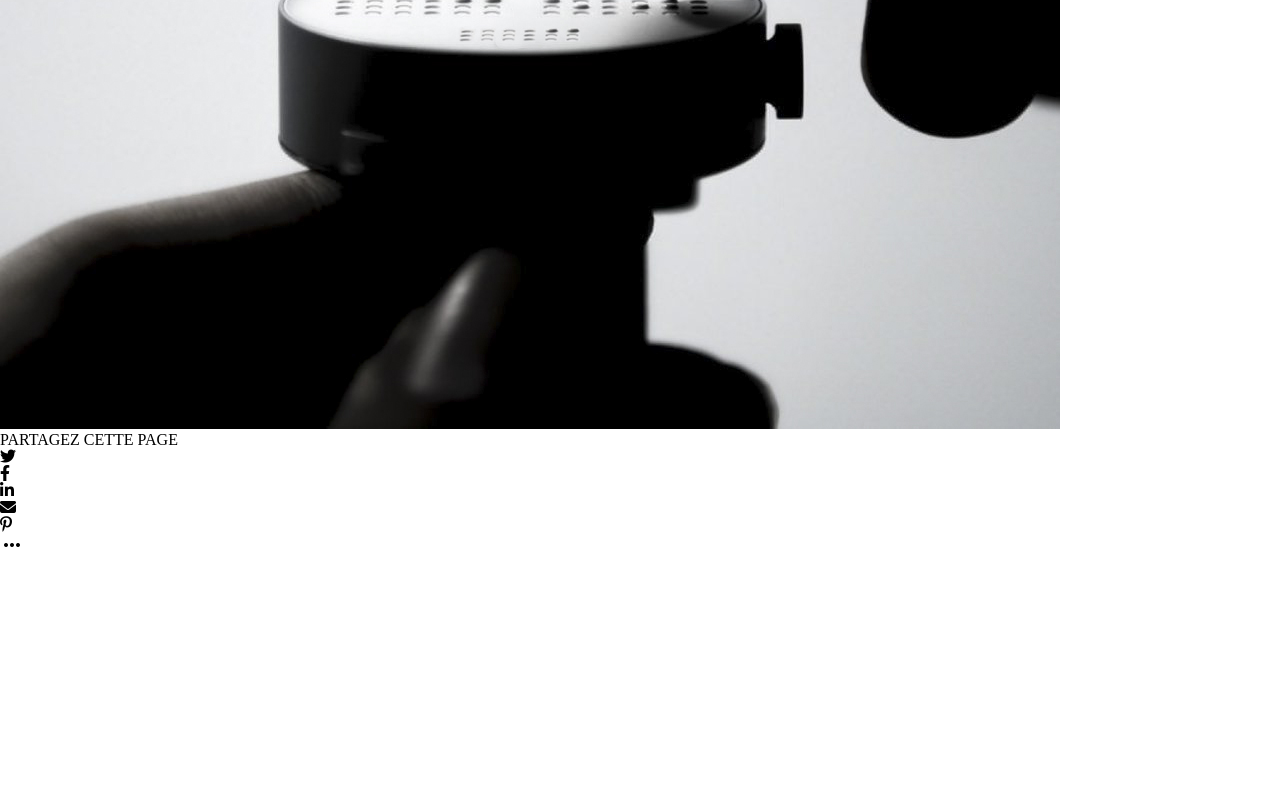
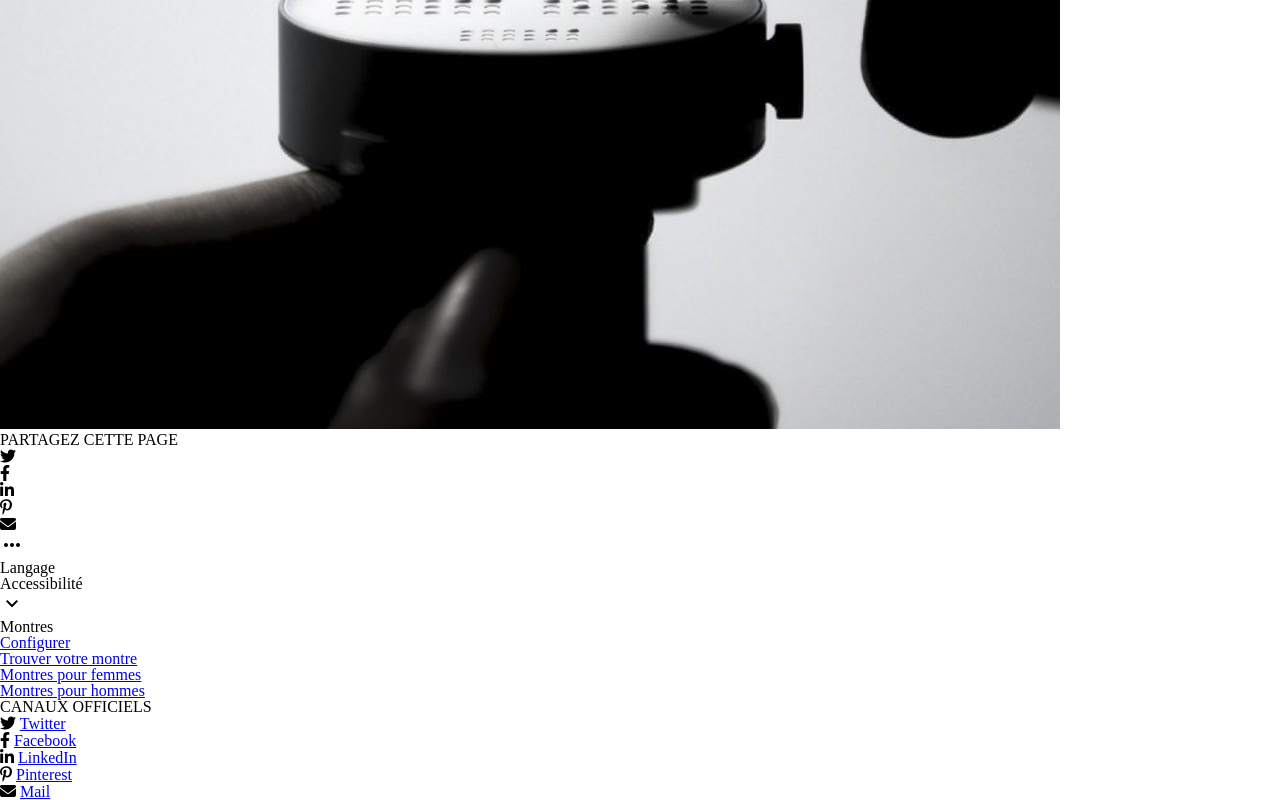
Before and after one commit to AkekoChan/thirty-two, a website built with Vite: page index.html in a window 1280 px wide. Shown: the part 2767-3567 px from the top of the page. Before the commit the page ends 3327 px from the top, so only its background shows below. Built offline with nearby package versions, Linux system fonts and the light colour scheme.

Commit message:
finish index.html

```diff
--- a/index.html
+++ b/index.html
@@ -122,32 +122,88 @@
     </div>
       </section>
 
-      <footer class="footer">
-        <nav class="footer_socialNetworks">
+      <section class="share">
+        <nav>
           <h4>PARTAGEZ CETTE PAGE</h4>
-          <ul class="footer__iconsWrapper">
-            <li class="footer__iconsItem">
+          <ul class="share__list">
+            <li class="share__item">
               <i class="fab fa-twitter"></i>
             </li>
-            <li class="footer__iconsItem">
+            <li class="share__item">
               <i class="fab fa-facebook-f"></i>
             </li>
-            <li class="footer__iconsItem">
+            <li class="share__item">
               <i class="fab fa-linkedin-in"></i>
             </li>
-            <li class="footer__iconsItem">
+            <li class="share__item">
+              <i class="fa-brands fa-pinterest-p"></i>
+            </li>
+            <li class="share__item">
               <i class="fas fa-envelope"></i>
             </li>
-            <li class="footer__iconsItem">
-              <i class="fa-brands fa-pinterest-p"></i>
-            </li>
-            <li class="footer__iconsItem">
+            <li class="share__item">
               <span class="material-symbols-outlined">
                 more_horiz
                 </span>
             </li>
           </ul>
         </nav>
+      </section>
+
+      <footer class="footer">
+        <div class="footer__help">
+          <p class="footer__language">Langage</p>
+          <div class="footer__accessibility">
+            <p>Accessibilité</p>
+            <span class="material-symbols-outlined">
+              expand_more
+              </span>
+          </div>
+        </div>
+        <div class="footer__wrapper">
+          <div class="footer__watch">
+            <h3 class="footer__title">Montres</h3>
+            <ul class="footer__list">
+              <li class="footer__item">
+                <a href="#" class="footer__link">Configurer</a>
+              </li>
+              <li class="footer__item">
+                <a href="#" class="footer__link">Trouver votre montre</a>
+              </li>
+              <li class="footer__item">
+                <a href="#" class="footer__link">Montres pour femmes</a>
+              </li>
+              <li class="footer__item">
+                <a href="#" class="footer__link">Montres pour hommes</a>
+              </li>
+            </ul>
+          </div>
+          <div class="footer__social">
+            <h3 class="footer__title">CANAUX OFFICIELS</h3>
+            <ul class="footer__list">
+              <li class="footer__item">
+                <i class="fab fa-twitter"></i>
+                <a href="#" class="footer__link">Twitter</a>
+              </li>
+              <li class="footer__item">
+                <i class="fab fa-facebook-f"></i>
+                <a href="#" class="footer__link">Facebook</a>
+              </li>
+              <li class="footer__item">
+                <i class="fab fa-linkedin-in"></i>
+                <a href="#" class="footer__link">LinkedIn</a>
+              </li>
+              <li class="footer__item">
+                <i class="fa-brands fa-pinterest-p"></i>
+                <a href="#" class="footer__link">Pinterest</a>
+              </li>
+              <li class="footer__item">
+                <i class="fas fa-envelope"></i>
+                <a href="#" class="footer__link">Mail</a>
+              </li>
+            </ul>
+          </div>
+        </div>
       </footer>
     </main>
     <script type="script" src="/main.js"></script>
```
Also changed, not shown: src/styles/blocs/share.scss (added).
